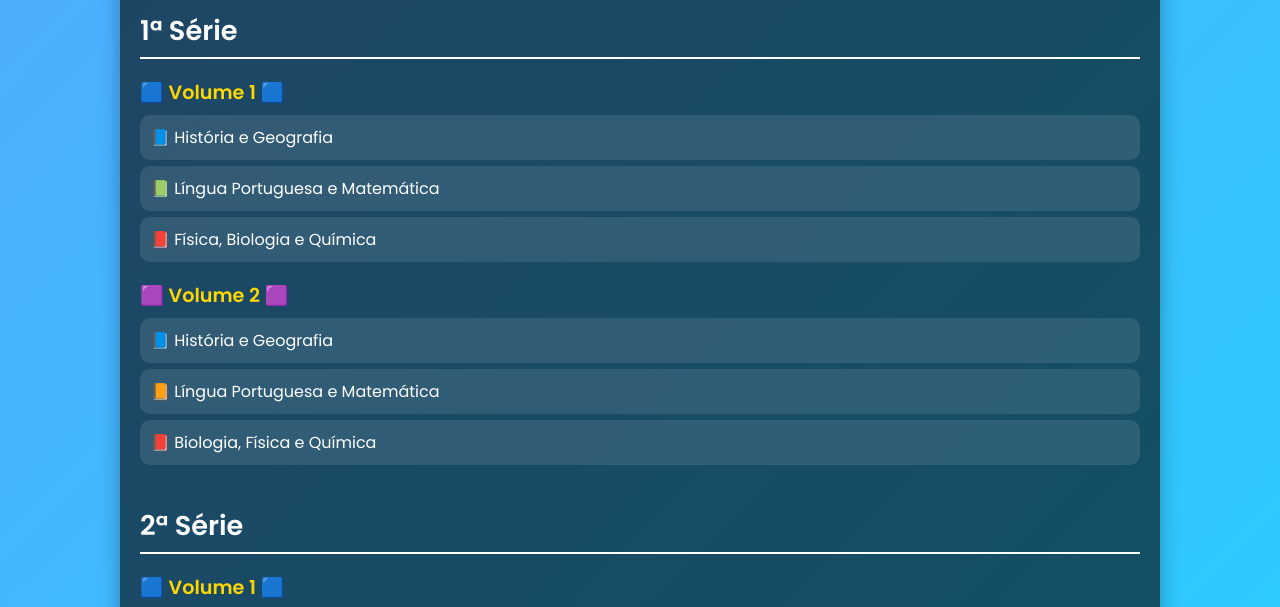
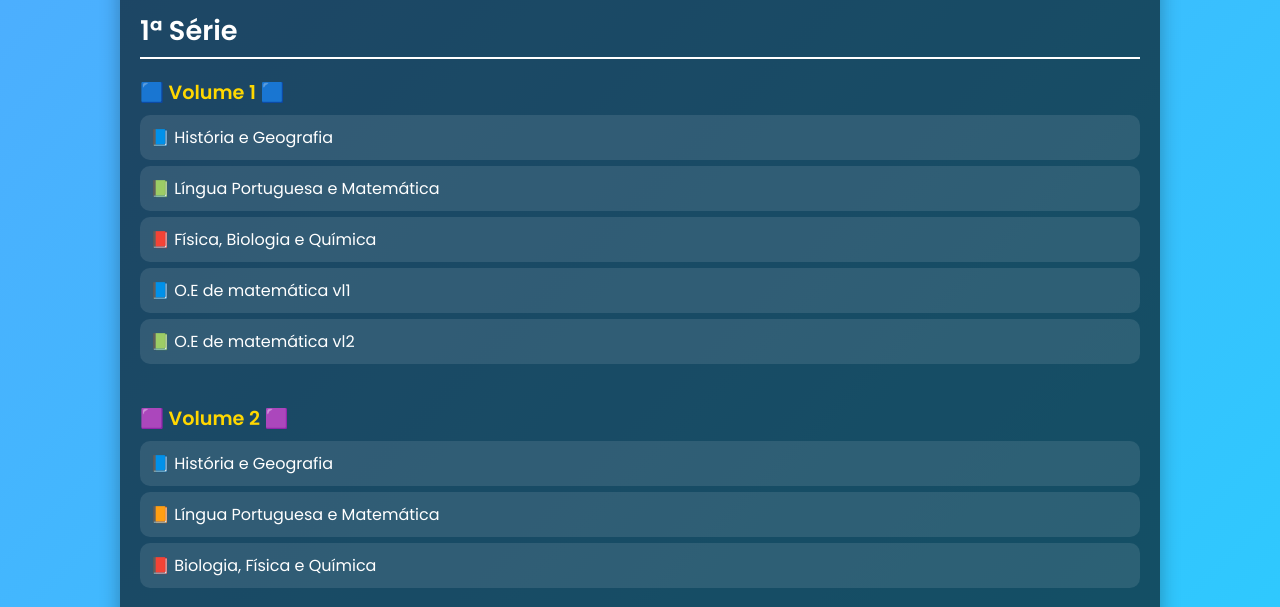
Before and after one commit to dudkckcmc/Baixar-as-apostilas-em-pdf, a plain HTML site: page index.html in a window 1280 px wide. Shown: the part 177-784 px from the top of the page. Drawn offline with Linux system fonts and the light colour scheme.

Commit message:
Update index.html

```diff
--- a/index.html
+++ b/index.html
@@ -75,6 +75,9 @@
                     <a href="https://acervocmsp.educacao.sp.gov.br/128887/1071738.pdf">📘 História e Geografia</a>
                     <a href="https://acervocmsp.educacao.sp.gov.br/128886/1071762.pdf">📗 Língua Portuguesa e Matemática</a>
                     <a href="https://acervocmsp.educacao.sp.gov.br/128889/1071740.pdf">📕 Física, Biologia e Química</a>
+                    <a href="https://acervocmsp.educacao.sp.gov.br/126591/1121077.pdf">📘 O.E de matemática vl1</a>
+                    <a href="https://acervocmsp.educacao.sp.gov.br/126592/1137594.pdf">📗 O.E de matemática vl2</a>
+                </div>
                 </div>
             </div>
             <div class="volume">
```
